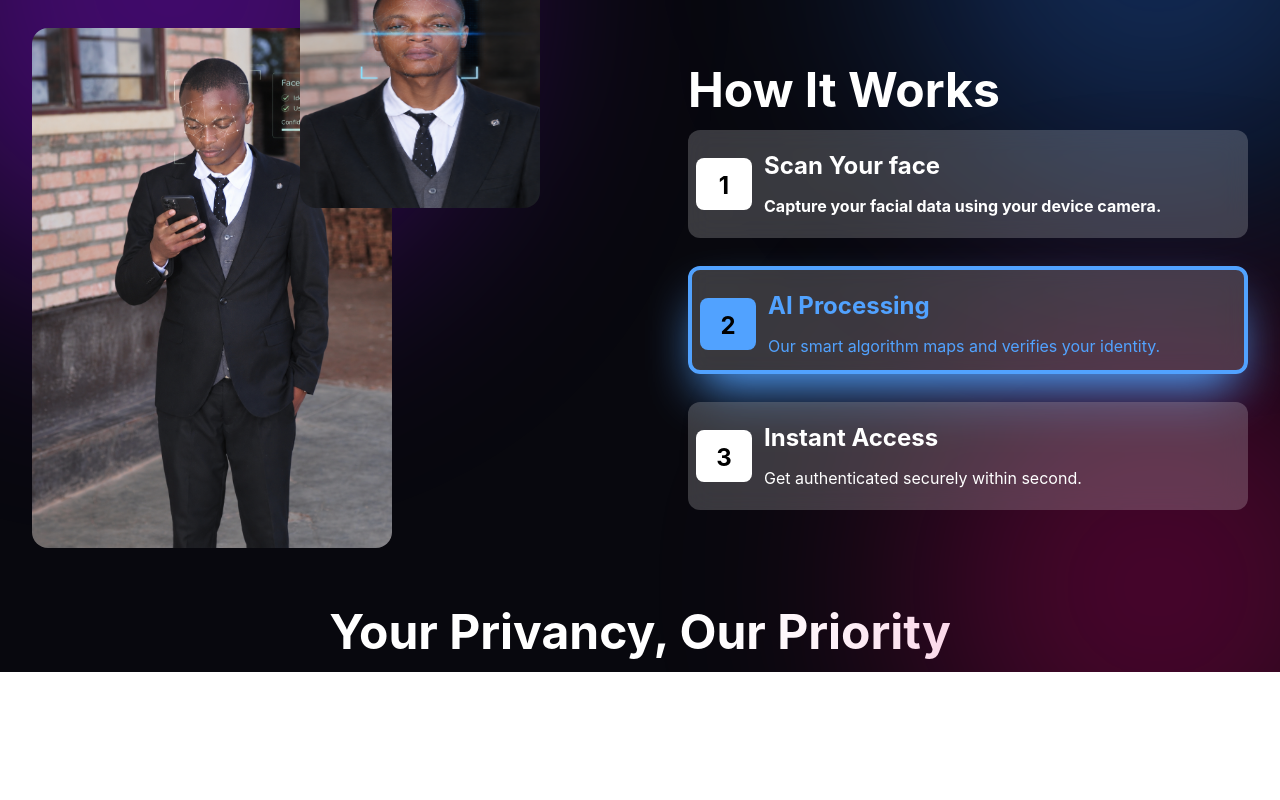
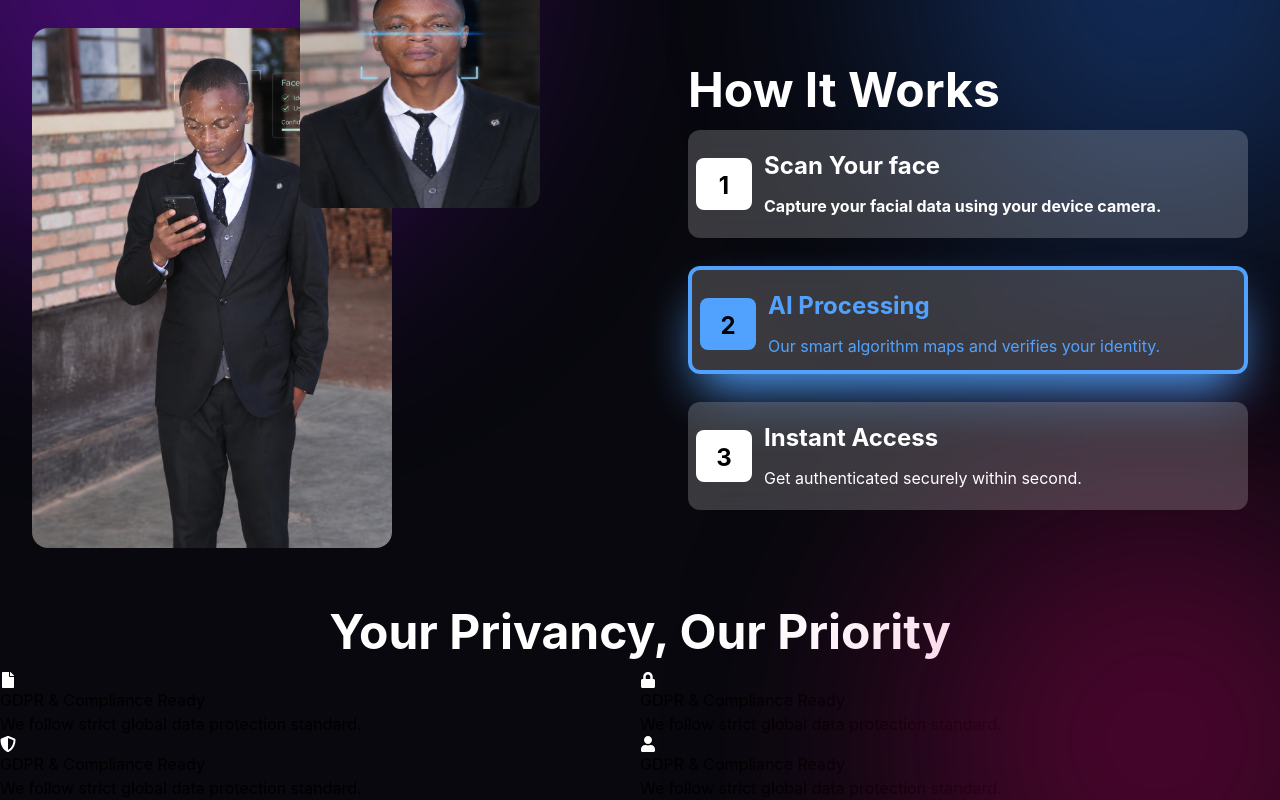
Before and after one commit to niyomugaboetiene/face-recognation-app, a React (Vite) app in the folder client/: page / in a window 1280 px wide. Shown: the part 1304-2104 px from the top of the page. Before the commit the page ends 1976 px from the top, so only its background shows below. Built offline with nearby package versions, Linux system fonts and the light colour scheme.

Commit message:
Updates my face-recognation-app

```diff
--- a/client/src/HowItWorks.jsx
+++ b/client/src/HowItWorks.jsx
@@ -1,6 +1,7 @@
 import React from 'react';
 import Image1 from "./assets/image1.png";
 import Image2 from "./assets/image2.png";
+import { FaLock, FaShieldAlt, FaUser, FaFile } from 'react-icons/fa';
 
 export default function HowItWorks() {
   return (
@@ -55,8 +56,30 @@ export default function HowItWorks() {
 
       <div className='max-w-7xl mx-auto mt-10'>
           <h1 className='text-5xl font-bold text-white mb-4 text-center'>Your Privancy, Our Priority</h1>
-          <div>
+          <div className='grid grid-cols-2'>
+              <div className=''>
+                 <FaFile className='text-white' />
+                 <h1>GDPR & Compliance Ready</h1>
+                 <p>We follow strict global data protection standard.</p>
+              </div>
 
+              <div>
+                 <FaLock className='text-white' />
+                 <h1>GDPR & Compliance Ready</h1>
+                 <p>We follow strict global data protection standard.</p>
+              </div>
+
+              <div>
+                 <FaShieldAlt className='text-white' />
+                 <h1>GDPR & Compliance Ready</h1>
+                 <p>We follow strict global data protection standard.</p>
+              </div>
+
+              <div>
+                 <FaUser className='text-white' />
+                 <h1>GDPR & Compliance Ready</h1>
+                 <p>We follow strict global data protection standard.</p>
+              </div>
           </div>
       </div>
    </div>
```
